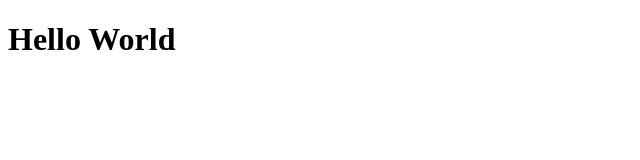
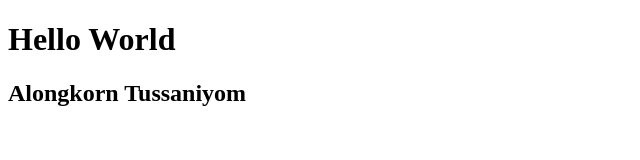
Before and after one commit to altussaniyom/altussaniyom, a plain HTML site: page index.html in a window 1280 px wide. Shown: the whole page, without its empty margins (0-640 px from the left). Drawn offline with Linux system fonts and the light colour scheme.

Commit message:
Update index.html

```diff
--- a/index.html
+++ b/index.html
@@ -8,5 +8,6 @@
 </head>
 <body>
     <h1>Hello World</h1>
+    <h2>Alongkorn Tussaniyom</h2>
 </body>
 </html>
```
